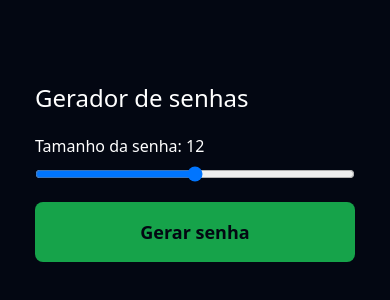
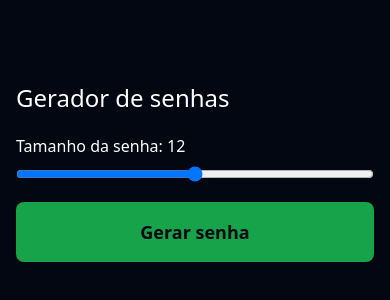
Before and after one commit to Ericodesenvolvedor/gerador-de-senhas-simples, a website: page index.html in a window 390 px wide. Shown: the part 240-540 px from the top of the page. Drawn offline with Linux system fonts and the light colour scheme.

Commit message:
fix: tentativa de responsividade container.

```diff
--- a/index.html
+++ b/index.html
@@ -7,7 +7,7 @@
     <link rel="stylesheet" href="./src/css/dist/tailwind-out.css" />
 </head>
 <body class="bg-gray-950 grid place-items-center h-screen">
-    <main class="max-w-xs md:max-w-lg w-full">
+    <main class="px-4 max-w-lg w-full">
         <form class="w-full">
             <fieldset class="w-full flex flex-col gap-5 mb-5">
                 <legend class="text-white mb-5 text-2xl">Gerador de senhas</legend>
```
Also changed, not shown: src/css/dist/tailwind-out.css.
